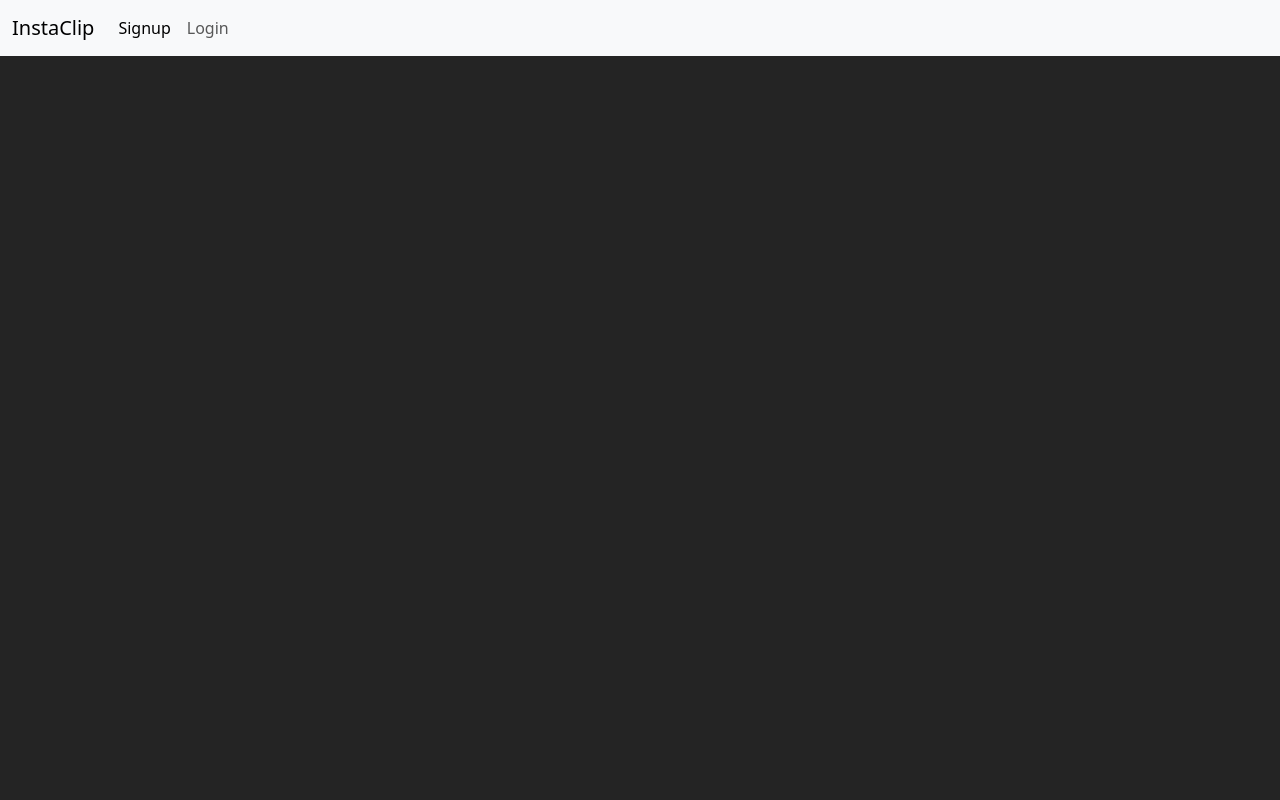
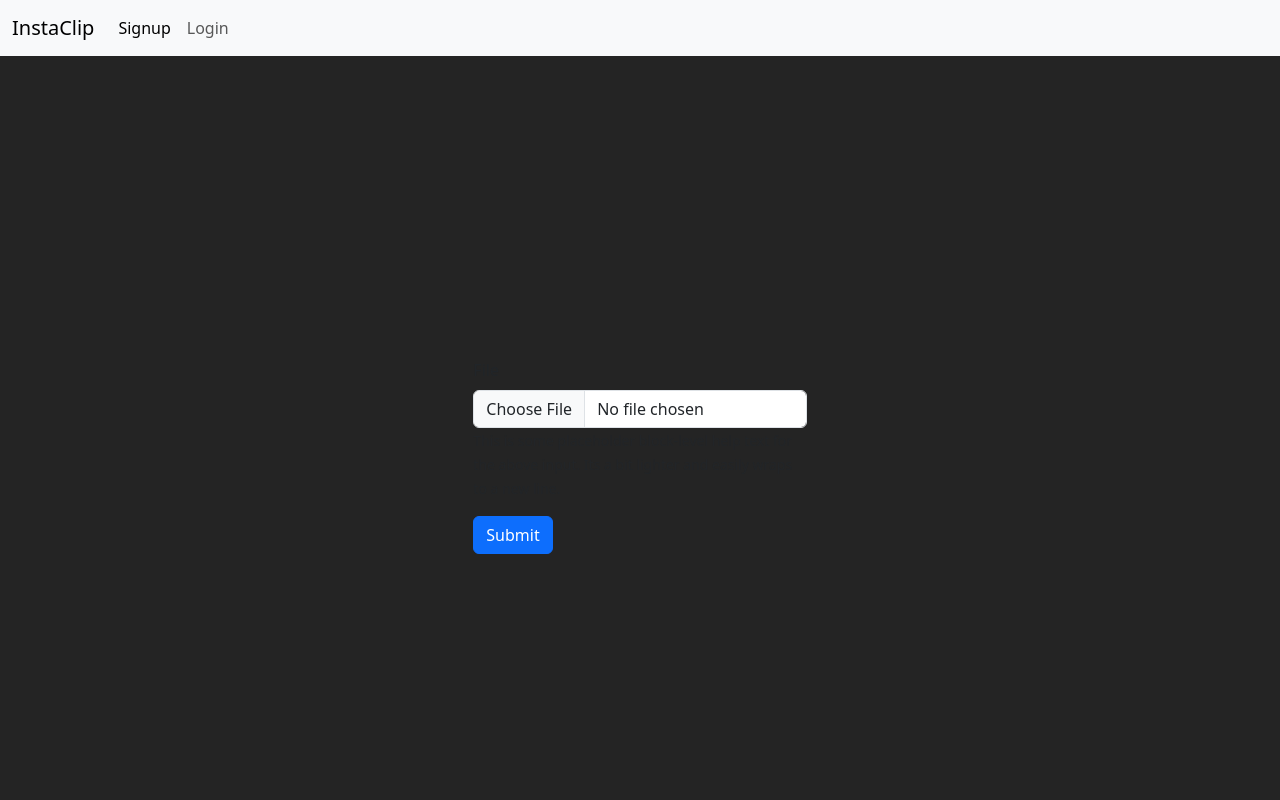
Before and after one commit to ElijahAFrancis/video-player, a React (Vite) app in the folder client/: page /upload in a window 1280 px wide. Shown: the top 800 px of the page. Built offline with nearby package versions, Linux system fonts and the light colour scheme.

Commit message:
added submit button

```diff
--- a/client/index.html
+++ b/client/index.html
@@ -1,15 +1,22 @@
 <!doctype html>
 <html lang="en">
+
 <head>
   <meta charset="UTF-8" />
   <link rel="icon" type="image/svg+xml" href="/vite.svg" />
   <meta name="viewport" content="width=device-width, initial-scale=1.0" />
-    <link href="https://cdn.jsdelivr.net/npm/bootstrap@5.3.2/dist/css/bootstrap.min.css" rel="stylesheet" integrity="sha384-T3c6CoIi6uLrA9TneNEoa7RxnatzjcDSCmG1MXxSR1GAsXEV/Dwwykc2MPK8M2HN" crossorigin="anonymous">
+  <link href="https://cdn.jsdelivr.net/npm/bootstrap@5.3.2/dist/css/bootstrap.min.css" rel="stylesheet"
+    integrity="sha384-T3c6CoIi6uLrA9TneNEoa7RxnatzjcDSCmG1MXxSR1GAsXEV/Dwwykc2MPK8M2HN" crossorigin="anonymous">
   <title>InstaClip</title>
 </head>
+
 <body>
   <div id="root"></div>
+
+  <script src="https://cdn.jsdelivr.net/npm/bootstrap@5.3.2/dist/js/bootstrap.bundle.min.js"
+    integrity="sha384-C6RzsynM9kWDrMNeT87bh95OGNyZPhcTNXj1NW7RuBCsyN/o0jlpcV8Qyq46cDfL"
+    crossorigin="anonymous"></script>
   <script type="module" src="/src/main.jsx"></script>
-    <script src="https://cdn.jsdelivr.net/npm/bootstrap@5.3.2/dist/js/bootstrap.bundle.min.js" integrity="sha384-C6RzsynM9kWDrMNeT87bh95OGNyZPhcTNXj1NW7RuBCsyN/o0jlpcV8Qyq46cDfL" crossorigin="anonymous"></script>
 </body>
+
 </html>
--- a/client/src/components/Upload/index.jsx
+++ b/client/src/components/Upload/index.jsx
@@ -1,13 +1,15 @@
 import React, { useState } from 'react';
 import {
+  Form,
+  Button,
   FormGroup,
   Label,
   Input,
   FormText
 } from 'reactstrap';
 
-function Upload () {
-<FormGroup>
+function Upload() {
+  return (<Form><FormGroup>
     <Label for="exampleFile">
       File
     </Label>
@@ -20,6 +22,10 @@ function Upload () {
       This is some placeholder block-level help text for the above input. Its a bit lighter and easily wraps to a new line.
     </FormText>
   </FormGroup>
-}
+    <Button color="primary" type="submit">
+      Submit
+    </Button>
+  </Form>);
+};
 
 export default Upload;
```
Also changed, not shown: client/src/pages/Upload.jsx (+4 -4 lines). Lines whose indentation alone changed are shown as unchanged.
